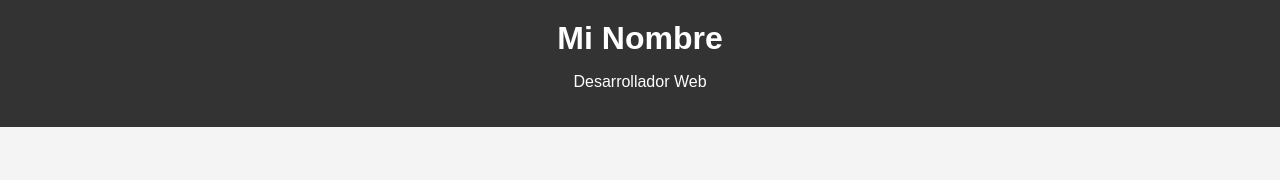
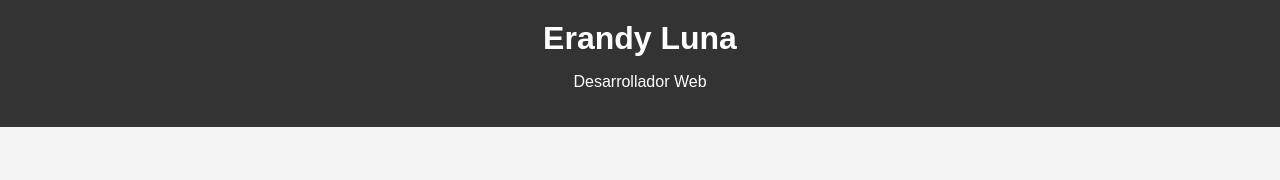
Before and after one commit to ErandyLuna/yo, a plain HTML site: page index.html in a window 1280 px wide. Shown: the top 180 px of the page. Drawn offline with Linux system fonts and the light colour scheme.

Commit message:
Cambio de nombre

```diff
--- a/index.html
+++ b/index.html
@@ -50,7 +50,7 @@
 </head>
 <body>
     <header>
-        <h1>Mi Nombre</h1>
+        <h1>Erandy Luna</h1>
         <p>Desarrollador Web</p>
     </header>
 
```
